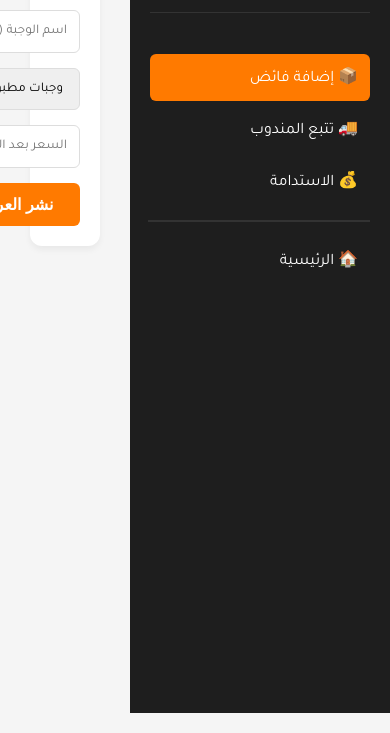
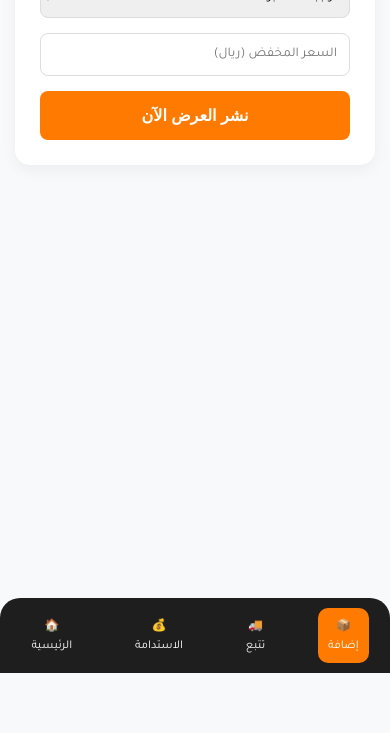
Before and after one commit to lolly3967-lgtm/-, a plain HTML site: page restaurant-dash.html in a window 390 px wide. Shown: the part 171-904 px from the top of the page. After the commit the page ends 844 px from the top, so only its background shows below. Drawn offline with nearby package versions, Linux system fonts and the light colour scheme.

Commit message:
Update restaurant-dash.html

```diff
--- a/restaurant-dash.html
+++ b/restaurant-dash.html
@@ -6,36 +6,38 @@
     <title>لوحة تحكم المطعم | لا تهدرها</title>
 
     <link href="https://fonts.googleapis.com/css2?family=Tajawal:wght@400;700&display=swap" rel="stylesheet">
-
     <link rel="stylesheet" href="https://unpkg.com/leaflet@1.9.4/dist/leaflet.css" />
 
     <style>
         :root {
             --orange: #ff7a00;
             --green: #2e7d32;
+            --dark: #1e1e1e;
         }
 
         body {
             margin: 0;
             font-family: 'Tajawal', sans-serif;
             display: flex;
-            background: #f5f5f5;
+            background: #f8f9fa;
+            color: #333;
         }
 
+        /* Sidebar - تختفي في الجوال وتتحول لقائمة سفلية */
         .sidebar {
-            width: 220px;
-            background: #1e1e1e;
+            width: 240px;
+            background: var(--dark);
             color: white;
             padding: 20px;
             height: 100vh;
             display: flex;
             flex-direction: column;
-            align-items: center; /* لتوسط الشعار */
+            position: sticky;
+            top: 0;
+            transition: 0.3s;
         }
 
-        /* تعديل حجم الشعار هنا */
         .logo-container {
-            width: 100%;
             text-align: center;
             margin-bottom: 25px;
             padding-bottom: 15px;
@@ -43,11 +45,11 @@
         }
 
         .sidebar-logo {
-            width: 100px; /* حجم الشعار الصغير */
-            height: 100px;
+            width: 80px;
+            height: 80px;
+            border-radius: 50%;
+            border: 2px solid var(--orange);
             object-fit: cover;
-            border-radius: 50%; /* شكل دائري أنيق */
-            border: 2px solid var(--orange);
         }
 
         .sidebar ul {
@@ -57,64 +59,61 @@
         }
 
         .sidebar li {
-            padding: 12px;
+            padding: 14px 15px;
             cursor: pointer;
-            border-radius: 6px;
-            margin-bottom: 5px;
+            border-radius: 10px;
+            margin-bottom: 8px;
             transition: 0.3s;
+            display: flex;
+            align-items: center;
+            gap: 10px;
         }
 
-        .sidebar li:hover {
-            background: #333;
-        }
+        .sidebar li:hover { background: #333; }
+        .active { background: var(--orange) !important; color: white; }
 
-        .active {
-            background: var(--orange) !important;
-        }
-
+        /* المحتوى الرئيسي */
         .content {
             flex: 1;
-            padding: 30px;
-            height: 100vh;
-            overflow-y: auto;
+            padding: 25px;
+            min-height: 100vh;
+            box-sizing: border-box;
         }
 
         .hidden { display: none; }
 
-        .add-food-card {
+        .card {
             background: white;
-            padding: 20px;
-            border-radius: 12px;
-            box-shadow: 0 4px 6px rgba(0,0,0,0.05);
+            padding: 25px;
+            border-radius: 15px;
+            box-shadow: 0 5px 15px rgba(0,0,0,0.05);
+            margin-bottom: 20px;
         }
 
-        .grid-form {
-            display: grid;
-            gap: 15px;
-        }
+        .grid-form { display: grid; gap: 15px; }
 
         input, select {
             padding: 12px;
-            border-radius: 6px;
+            border-radius: 8px;
             border: 1px solid #ddd;
             font-family: 'Tajawal';
+            width: 100%;
+            box-sizing: border-box;
         }
 
         .btn-primary {
             background: var(--orange);
             color: white;
-            padding: 12px;
+            padding: 15px;
             border: none;
-            border-radius: 6px;
+            border-radius: 8px;
             cursor: pointer;
             font-weight: bold;
             font-size: 16px;
+            transition: 0.3s;
         }
 
-        .section-title {
-            margin-bottom: 20px;
-            color: #333;
-        }
+        .btn-primary:hover { background: #e66e00; }
 
         .notif-box {
             background: #fff3cd;
@@ -122,22 +121,67 @@
             border-radius: 10px;
             margin-bottom: 15px;
             border-right: 5px solid #ffc107;
+            font-size: 14px;
         }
 
-        .comp-card {
+        .stats-grid {
+            display: grid;
+            grid-template-columns: repeat(auto-fit, minmax(200px, 1fr));
+            gap: 20px;
+        }
+
+        .stat-card {
             background: white;
             padding: 20px;
-            border-radius: 12px;
+            border-radius: 15px;
             text-align: center;
             box-shadow: 0 4px 6px rgba(0,0,0,0.05);
         }
 
-        .competitors-grid {
-            display: grid;
-            grid-template-columns: repeat(2, 1fr);
-            gap: 20px;
+        #map { height: 400px; border-radius: 15px; width: 100%; z-index: 1; }
+
+        /* --- استعلامات الوسائط للجوال (Responsive) --- */
+        @media (max-width: 768px) {
+            body { flex-direction: column; }
+
+            /* تحويل القائمة الجانبية إلى قائمة سفلية تثبت أسفل الشاشة */
+            .sidebar {
+                width: 100%;
+                height: auto;
+                position: fixed;
+                bottom: 0;
+                top: auto;
+                flex-direction: row;
+                padding: 10px 0;
+                z-index: 1000;
+                justify-content: space-around;
+                border-radius: 20px 20px 0 0;
+            }
+
+            .logo-container, .sidebar hr, .sidebar p { display: none; }
+
+            .sidebar ul {
+                display: flex;
+                justify-content: space-around;
+                margin: 0;
+            }
+
+            .sidebar li {
+                margin-bottom: 0;
+                padding: 10px;
+                font-size: 12px;
+                flex-direction: column;
+                gap: 5px;
+            }
+
+            .content {
+                padding: 15px;
+                padding-bottom: 100px; /* مساحة عشان القائمة السفلية ما تغطي المحتوى */
+            }
+
+            .stat-card h3 { font-size: 16px; }
+            #map { height: 300px; }
         }
-
     </style>
 </head>
 
@@ -145,54 +189,53 @@
 
     <div class="sidebar">
         <div class="logo-container">
-            <img src="لاتهدرها .jpg.jpeg" class="sidebar-logo" alt="شعار لا تهدرها">
+            <img src="لاتهدرها.jpg.jpeg" class="sidebar-logo" alt="شعار لا تهدرها">
             <p style="font-size: 12px; margin-top: 10px; color: #aaa;">لوحة تحكم الشركاء</p>
         </div>
 
         <ul>
-            <li id="btn-add" class="active" onclick="showSection('add')">📦 إضافة فائض</li>
-            <li id="btn-track" onclick="showSection('track')">🚚 تتبع المندوب</li>
-            <li id="btn-fin" onclick="showSection('fin')">💰 الاستدامة</li>
-            <hr style="border: 0.5px solid #333; width: 100%; margin: 15px 0;">
-            <li onclick="location.href='index.html'">🏠 الرئيسية</li>
+            <li id="btn-add" class="active" onclick="showSection('add')">📦 <span>إضافة</span></li>
+            <li id="btn-track" onclick="showSection('track')">🚚 <span>تتبع</span></li>
+            <li id="btn-fin" onclick="showSection('fin')">💰 <span>الاستدامة</span></li>
+            <li onclick="location.href='index.html'">🏠 <span>الرئيسية</span></li>
         </ul>
     </div>
 
     <main class="content">
 
         <div id="add">
-            <div class="add-food-card">
-                <h3 class="section-title">نشر فائض طعام جديد</h3>
+            <h2 style="margin-top:0">نشر فائض جديد</h2>
+            <div class="card">
                 <form onsubmit="publishFood(); return false;" class="grid-form">
-                    <input id="name" placeholder="اسم الوجبة (مثلاً: وجبة شاورما عائلية)" required>
+                    <input id="name" placeholder="اسم الوجبة (مثلاً: وجبة شاورما)" required>
                     <select id="type">
                         <option>وجبات مطبوخة</option>
                         <option>مخبوزات</option>
                         <option>سلطات</option>
                         <option>حلويات</option>
                     </select>
-                    <input id="price" type="number" placeholder="السعر بعد الخصم (ريال)">
+                    <input id="price" type="number" placeholder="السعر المخفض (ريال)">
                     <button class="btn-primary">نشر العرض الآن</button>
                 </form>
             </div>
         </div>
 
         <div id="track" class="hidden">
-            <h2 class="section-title">تتبع المندوب</h2>
+            <h2>تتبع المندوب</h2>
             <div class="notif-box">🚚 المندوب "أحمد" في الطريق لاستلام الوجبات</div>
-            <div id="map" style="height:450px; border-radius: 15px; border: 2px solid #ddd;"></div>
+            <div id="map"></div>
         </div>
 
         <div id="fin" class="hidden">
-            <h2 class="section-title">إحصائيات التأثير والاستدامة</h2>
-            <div class="competitors-grid">
-                <div class="comp-card">
-                    <h3 style="color: var(--green);">عدد الوجبات المنقذة</h3>
-                    <p id="meals" style="font-size: 30px; font-weight: bold;">0</p>
+            <h2>إحصائيات التأثير</h2>
+            <div class="stats-grid">
+                <div class="stat-card">
+                    <h3 style="color: var(--green);">وجبات تم إنقاذها</h3>
+                    <p id="meals" style="font-size: 32px; font-weight: bold; margin:10px 0;">0</p>
                 </div>
-                <div class="comp-card">
-                    <h3 style="color: var(--orange);">إجمالي المبيعات</h3>
-                    <p id="money" style="font-size: 30px; font-weight: bold;">0 ريال</p>
+                <div class="stat-card">
+                    <h3 style="color: var(--orange);">الدخل المحقق</h3>
+                    <p id="money" style="font-size: 32px; font-weight: bold; margin:10px 0;">0 ريال</p>
                 </div>
             </div>
         </div>
@@ -203,34 +246,29 @@
 
     <script>
         function showSection(sec) {
-            // إخفاء الكل
             document.getElementById('add').classList.add('hidden');
             document.getElementById('track').classList.add('hidden');
             document.getElementById('fin').classList.add('hidden');
 
-            // إزالة النشاط من القائمة
             document.querySelectorAll('.sidebar li').forEach(li => li.classList.remove('active'));
 
-            // إظهار القسم المطلوب
             document.getElementById(sec).classList.remove('hidden');
             document.getElementById('btn-' + sec).classList.add('active');
 
             if (sec === 'track') {
-                setTimeout(() => map.invalidateSize(), 200);
+                setTimeout(() => {
+                    map.invalidateSize();
+                }, 400);
             }
-            updateStats();
         }
 
         function publishFood() {
             let name = document.getElementById('name').value;
             let price = document.getElementById('price').value || 0;
-
             let data = JSON.parse(localStorage.getItem('food')) || [];
             data.push({ name, price });
-
             localStorage.setItem('food', JSON.stringify(data));
-
-            alert("تم نشر العرض بنجاح! سيظهر الآن للمستخدمين في جدة ✅");
+            alert("تم النشر بنجاح ✅");
             document.querySelector('form').reset();
             updateStats();
         }
@@ -238,15 +276,13 @@
         function updateStats() {
             let data = JSON.parse(localStorage.getItem('food')) || [];
             document.getElementById('meals').innerText = data.length;
-
             let total = data.reduce((s, i) => s + Number(i.price || 0), 0);
             document.getElementById('money').innerText = total + " ريال";
         }
 
-        // إعداد الخريطة
-        var map = L.map('map').setView([21.5433, 39.1728], 13);
+        var map = L.map('map').setView([21.5433, 39.1728], 12);
         L.tileLayer('https://{s}.tile.openstreetmap.org/{z}/{x}/{y}.png').addTo(map);
-        L.marker([21.54, 39.17]).addTo(map).bindPopup("المندوب هنا").openPopup();
+        L.marker([21.5433, 39.1728]).addTo(map).bindPopup("المندوب في الطريق").openPopup();
 
         updateStats();
     </script>
```
